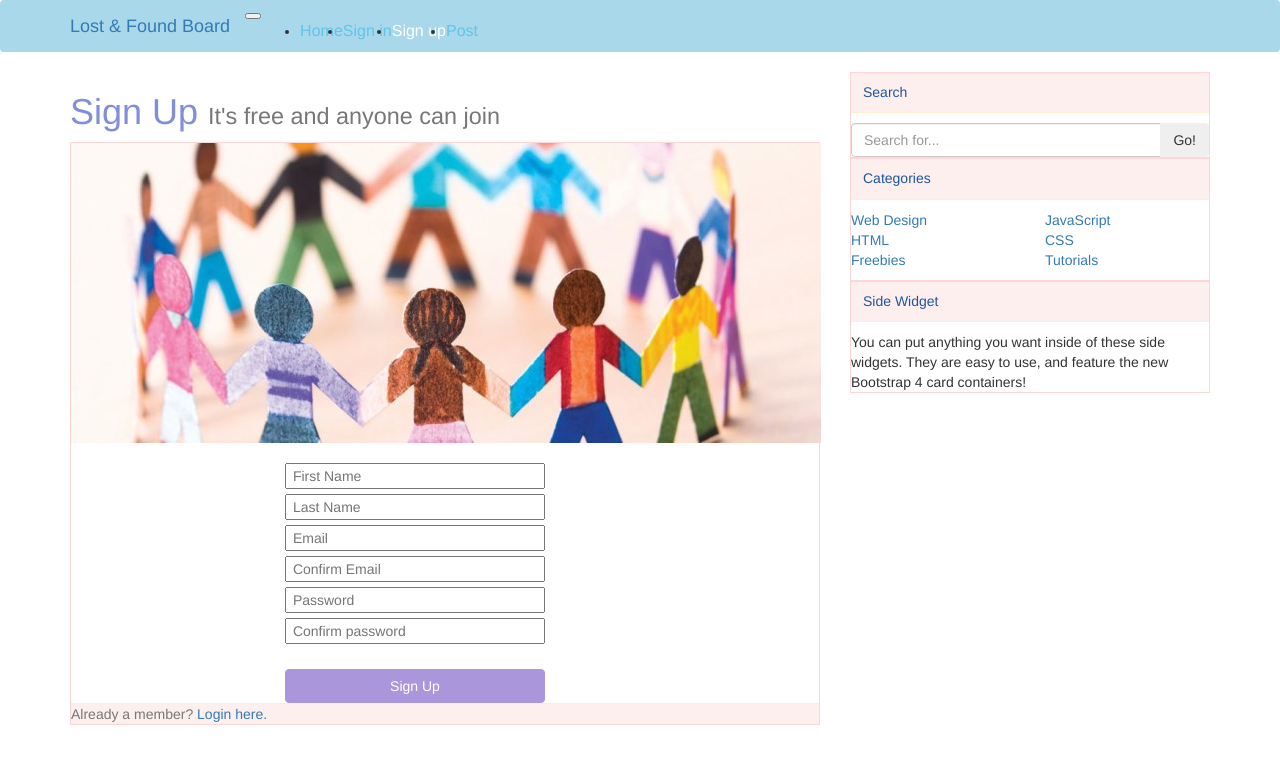
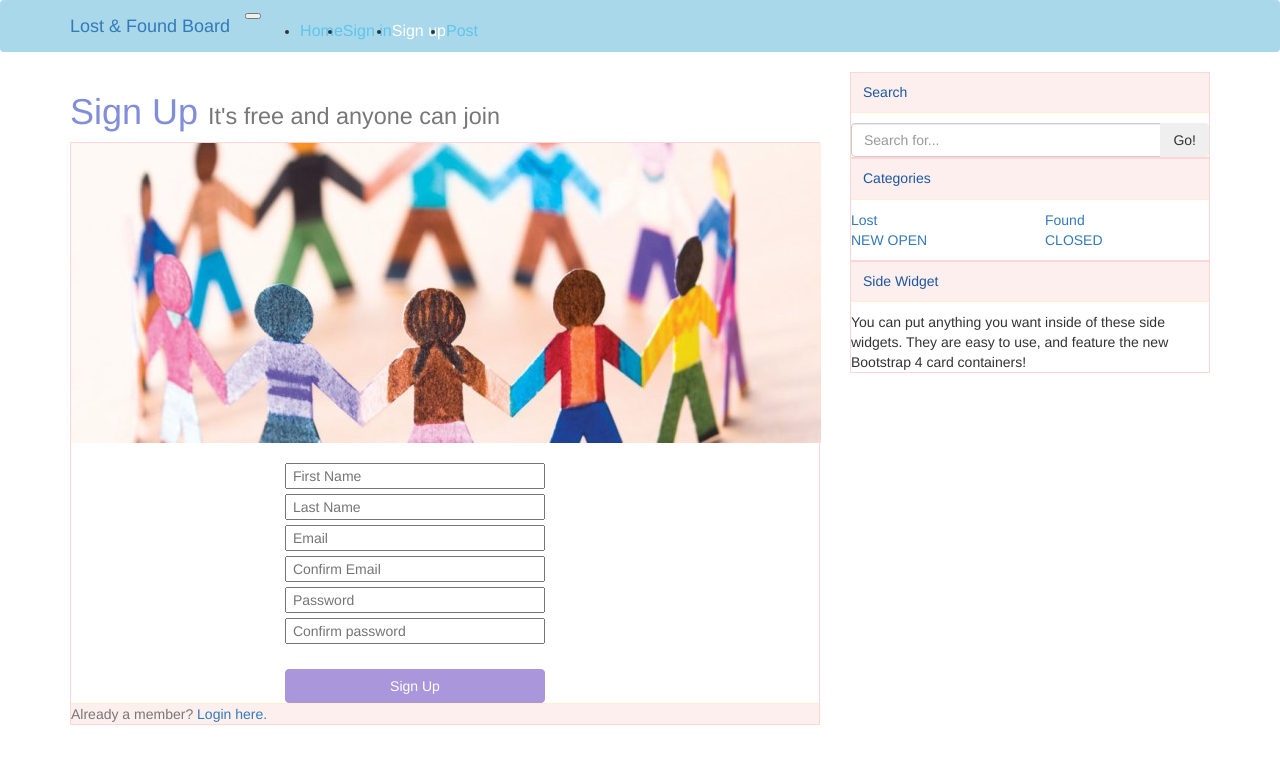
Before and after one commit to xipeter/Lost-Find, an Angular app in the folder angular/App/: page /signup in a window 1280 px wide. Shown: the top 764 px of the page. Built offline with nearby package versions, Linux system fonts and the light colour scheme.

Commit message:
category

```diff
--- a/angular/App/src/app/detail.html
+++ b/angular/App/src/app/detail.html
@@ -110,6 +110,7 @@
                     </div>
                 </div>
 
+
                 <!-- Categories Widget -->
                 <div class="card my-4">
                     <h5 class="card-header">Categories</h5>
@@ -118,32 +119,27 @@
                         <div class="col-lg-6">
                         <ul class="list-unstyled mb-0">
                             <li>
-                                        <a href="#">Web Design</a>
+                            <a href="/posts/type/0">Lost</a>
                             </li>
                             <li>
-                                        <a href="#">HTML</a>
-                                    </li>
-                                    <li>
-                                        <a href="#">Freebies</a>
+                            <a href="/posts/status/0">NEW OPEN</a>
                             </li>
                         </ul>
                         </div>
                         <div class="col-lg-6">
                         <ul class="list-unstyled mb-0">
                             <li>
-                                        <a href="#">JavaScript</a>
+                            <a href="/posts/type/1">Found</a>
                             </li>
                             <li>
-                                        <a href="#">CSS</a>
-                                    </li>
-                                    <li>
-                                        <a href="#">Tutorials</a>
+                            <a href="/posts/status/1">CLOSED</a>
                             </li>
                         </ul>
                         </div>
                     </div>
                     </div>
                 </div>
+
 
                 <!-- Side Widget -->
                 <div class="card my-4">
--- a/angular/App/src/app/home.html
+++ b/angular/App/src/app/home.html
@@ -102,26 +102,20 @@
               <div class="col-lg-6">
                 <ul class="list-unstyled mb-0">
                   <li>
-                    <a href="#">Web Design</a>
+                    <a href="/posts/type/0">Lost</a>
                   </li>
                   <li>
-                    <a href="#">HTML</a>
-                  </li>
-                  <li>
-                    <a href="#">Freebies</a>
+                    <a href="/posts/status/0">NEW OPEN</a>
                   </li>
                 </ul>
               </div>
               <div class="col-lg-6">
                 <ul class="list-unstyled mb-0">
                   <li>
-                    <a href="#">JavaScript</a>
+                    <a href="/posts/type/1">Found</a>
                   </li>
                   <li>
-                    <a href="#">CSS</a>
-                  </li>
-                  <li>
-                    <a href="#">Tutorials</a>
+                    <a href="/posts/status/1">CLOSED</a>
                   </li>
                 </ul>
               </div>
--- a/angular/App/src/app/newpost.html
+++ b/angular/App/src/app/newpost.html
@@ -102,26 +102,20 @@
                     <div class="col-lg-6">
                       <ul class="list-unstyled mb-0">
                         <li>
-                                    <a href="#">Web Design</a>
+                          <a href="/posts/type/0">Lost</a>
                         </li>
                         <li>
-                                    <a href="#">HTML</a>
-                                </li>
-                                <li>
-                                    <a href="#">Freebies</a>
+                          <a href="/posts/status/0">NEW OPEN</a>
                         </li>
                       </ul>
                     </div>
                     <div class="col-lg-6">
                       <ul class="list-unstyled mb-0">
                         <li>
-                                    <a href="#">JavaScript</a>
+                          <a href="/posts/type/1">Found</a>
                         </li>
                         <li>
-                                    <a href="#">CSS</a>
-                                </li>
-                                <li>
-                                    <a href="#">Tutorials</a>
+                          <a href="/posts/status/1">CLOSED</a>
                         </li>
                       </ul>
                     </div>
--- a/angular/App/src/app/posts.html
+++ b/angular/App/src/app/posts.html
@@ -88,6 +88,7 @@
           </div>
         </div>
 
+
         <!-- Categories Widget -->
         <div class="card my-4">
             <h5 class="card-header">Categories</h5>
@@ -96,32 +97,27 @@
                 <div class="col-lg-6">
                   <ul class="list-unstyled mb-0">
                     <li>
-                    <a href="#">Web Design</a>
+                      <a href="/posts/type/0">Lost</a>
                     </li>
                     <li>
-                    <a href="#">HTML</a>
-                  </li>
-                  <li>
-                    <a href="#">Freebies</a>
+                      <a href="/posts/status/0">NEW OPEN</a>
                     </li>
                   </ul>
                 </div>
                 <div class="col-lg-6">
                   <ul class="list-unstyled mb-0">
                     <li>
-                    <a href="#">JavaScript</a>
+                      <a href="/posts/type/1">Found</a>
                     </li>
                     <li>
-                    <a href="#">CSS</a>
-                  </li>
-                  <li>
-                    <a href="#">Tutorials</a>
+                      <a href="/posts/status/1">CLOSED</a>
                     </li>
                   </ul>
                 </div>
               </div>
             </div>
           </div>
+
 
         <!-- Side Widget -->
         <div class="card my-4">
--- a/angular/App/src/app/signup.html
+++ b/angular/App/src/app/signup.html
@@ -158,32 +158,28 @@
                     <div class="col-lg-6">
                       <ul class="list-unstyled mb-0">
                         <li>
-                                    <a href="#">Web Design</a>
+                          <a href="/posts/type/0">Lost</a>
                         </li>
                         <li>
-                                    <a href="#">HTML</a>
-                                </li>
-                                <li>
-                                    <a href="#">Freebies</a>
+                          <a href="/posts/status/0">NEW OPEN</a>
                         </li>
                       </ul>
                     </div>
                     <div class="col-lg-6">
                       <ul class="list-unstyled mb-0">
                         <li>
-                                    <a href="#">JavaScript</a>
+                          <a href="/posts/type/1">Found</a>
                         </li>
                         <li>
-                                    <a href="#">CSS</a>
-                                </li>
-                                <li>
-                                    <a href="#">Tutorials</a>
+                          <a href="/posts/status/1">CLOSED</a>
                         </li>
                       </ul>
                     </div>
                   </div>
                 </div>
               </div>
+
+
 
             <!-- Side Widget -->
             <div class="card my-4">
```
Lines whose indentation alone changed are shown as unchanged.
